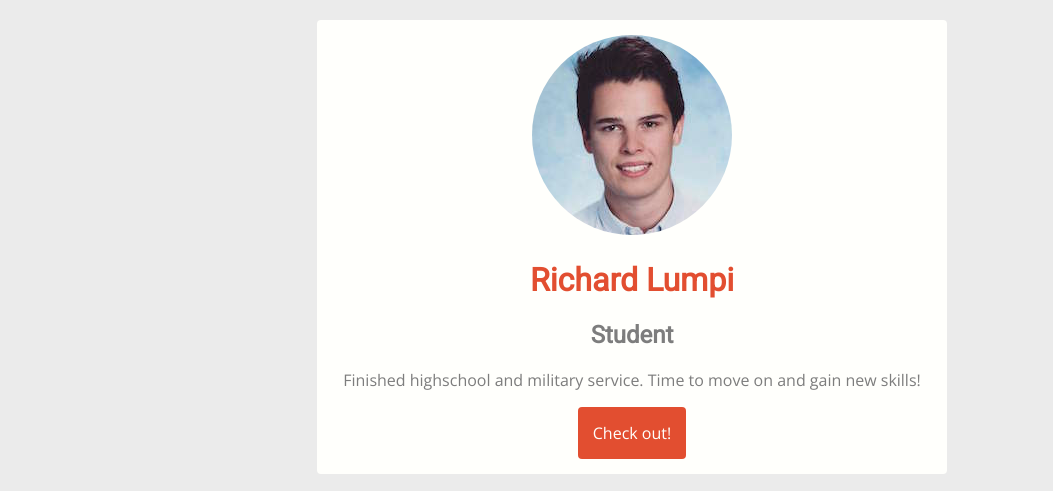
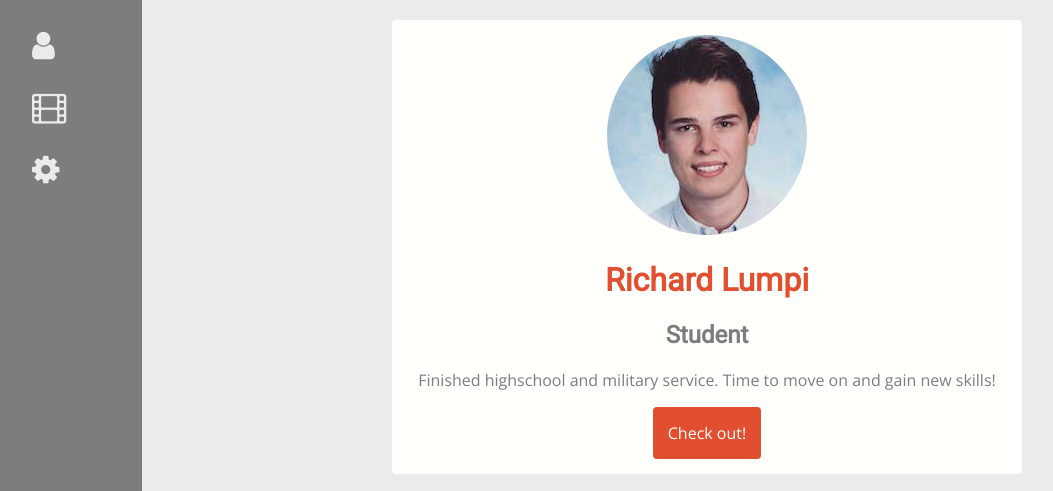
Before and after one commit to lumpirichard/profile, a plain HTML site: page index.html in a window 1280 px wide. Shown: the top 491 px of the page, without its empty margins (8-1061 px from the left). Drawn offline with nearby package versions, Linux system fonts and the light colour scheme.

Commit message:
added sidebar

```diff
--- a/index.html
+++ b/index.html
@@ -10,13 +10,23 @@
 <body>
 
 
+<div id="sidebar" >
+  <ul>
+    <li><a href="#summary"><i class="fa fa-2x fa-user" aria-hidden="true"></i></a></li>
+    <li><a href="#movies"><i class="fa fa-2x fa-film" aria-hidden="true"></i></a></li>
+    <li><a href="#about"><i class="fa fa-2x fa-cog" aria-hidden="true"></i></a></li>
+  </ul>
+</div>
 
 
 
 
+<div id="page-content">
+
+
   <div class="container">
 
-    <div class="card">
+    <div class="card" id="summary">
 
       <img id="avatar" src="pictures/richard.jpeg" alt="richard">
 
@@ -47,7 +57,7 @@
     </div>
 
 
-    <div class="card">
+    <div class="card" id="movies">
 
       <h2>My Favorite Movies</h2>
 
@@ -89,7 +99,7 @@
 
 
 
-    <div  class="card">
+    <div  class="card" id="about">
 
       <h2>About this page</h2>
 
@@ -121,6 +131,8 @@
   </div>
 
 
+</div>
+
 
 </body>
 </html>
--- a/style.css
+++ b/style.css
@@ -91,12 +91,30 @@ p a:hover {
 
 #sidebar {
   position: fixed;
-  width: 300px;
+  width: 150px;
   left: 0;
   top: 0;
   bottom: 0;
-  color: red;
+  background-color: #7D7D7D;
+  color: #FFFFFC;
 }
+
+#sidebar ul {
+  list-style: none;
+}
+
+#sidebar li {
+  margin: 30px 0;
+}
+
+#sidebar a {
+  color: #EBEBEB;
+}
+
+#sidebar a:hover {
+  color: #E24E30;
+}
+
 #page-content {
-  margin-left: 300px;
+  margin-left: 150px;
 }
```
